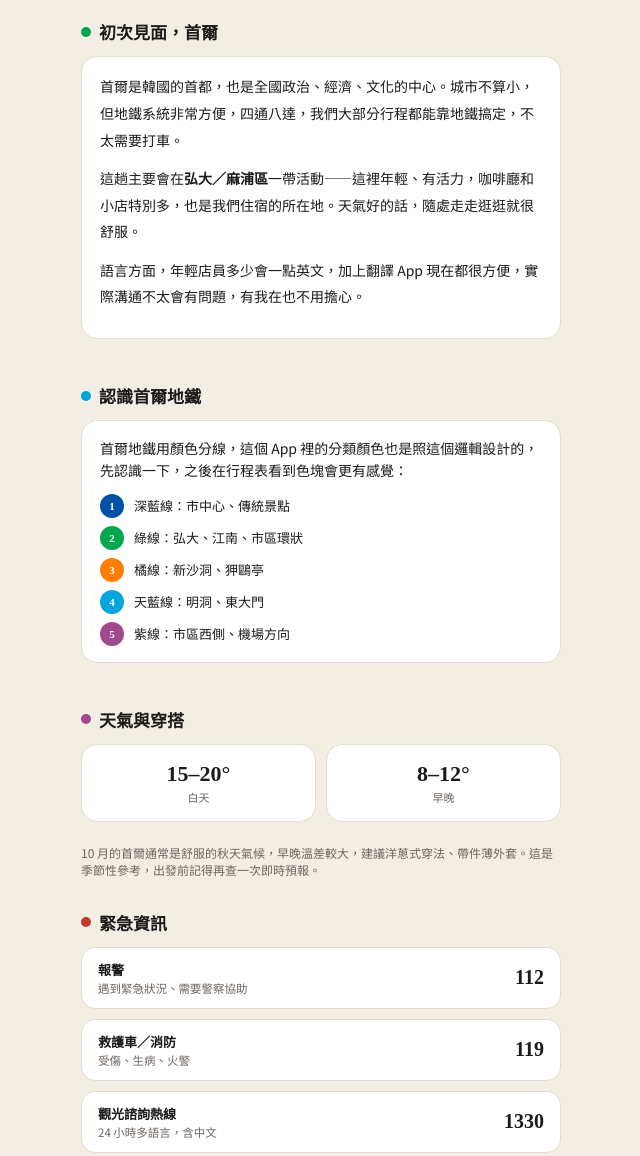
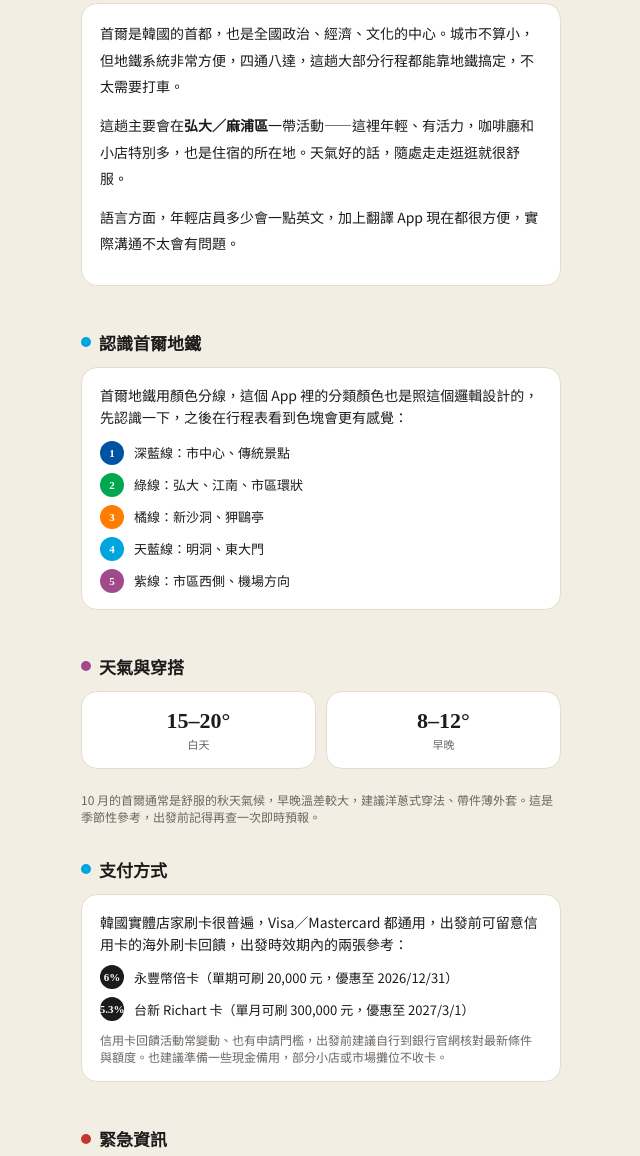
Before and after one commit to yyuanchuang/seoul-trip-app, a plain HTML site: page index.html in a window 1280 px wide. Shown: the part 908-2064 px from the top of the page, without its empty margins (319-959 px from the left). Drawn offline with Linux system fonts and the light colour scheme.

Commit message:
手冊首頁調整語氣並新增支付方式資訊
- 拿掉手冊第一人稱導遊語氣，改為中性開場句
- 新增支付方式區塊，只保留出發時仍有效的信用卡優惠（永豐幣倍卡、台新 Richart 卡）

```diff
--- a/index.html
+++ b/index.html
@@ -115,7 +115,7 @@
   <h1>首爾家族旅行手冊</h1>
   <div class="dates">2026.10.21 – 10.25 ｜ 四大一小</div>
   <div class="welcome">
-    這次由我來帶大家去首爾。我在這裡住過半年，路怎麼走、東西怎麼點、地鐵怎麼搭都熟，你們不用擔心迷路或語言不通的問題，一切都安排好了。這本手冊整理了住宿、機票、緊急聯絡方式，還有一點首爾小知識，出發前可以先翻一翻，安心跟我走就好。
+    首爾五天四夜的住宿、行程與實用資訊都整理在這裡。出發前可先查看住宿位置、活動區域、天氣穿搭與緊急聯絡方式；旅途中也能快速切換投票、行程與花費紀錄。
   </div>
 </div>
 
@@ -143,9 +143,9 @@
 <div class="section">
   <h2><span class="dot" style="background:var(--coffee)"></span>初次見面，首爾</h2>
   <div class="card intro-text">
-    <p>首爾是韓國的首都，也是全國政治、經濟、文化的中心。城市不算小，但地鐵系統非常方便，四通八達，我們大部分行程都能靠地鐵搞定，不太需要打車。</p>
-    <p>這趟主要會在<strong>弘大／麻浦區</strong>一帶活動——這裡年輕、有活力，咖啡廳和小店特別多，也是我們住宿的所在地。天氣好的話，隨處走走逛逛就很舒服。</p>
-    <p>語言方面，年輕店員多少會一點英文，加上翻譯 App 現在都很方便，實際溝通不太會有問題，有我在也不用擔心。</p>
+    <p>首爾是韓國的首都，也是全國政治、經濟、文化的中心。城市不算小，但地鐵系統非常方便，四通八達，這趟大部分行程都能靠地鐵搞定，不太需要打車。</p>
+    <p>這趟主要會在<strong>弘大／麻浦區</strong>一帶活動——這裡年輕、有活力，咖啡廳和小店特別多，也是住宿的所在地。天氣好的話，隨處走走逛逛就很舒服。</p>
+    <p>語言方面，年輕店員多少會一點英文，加上翻譯 App 現在都很方便，實際溝通不太會有問題。</p>
   </div>
 </div>
 
@@ -176,6 +176,18 @@
     </div>
   </div>
   <div class="note" style="text-align:left; padding:10px 0 0;">10 月的首爾通常是舒服的秋天氣候，早晚溫差較大，建議洋蔥式穿法、帶件薄外套。這是季節性參考，出發前記得再查一次即時預報。</div>
+</div>
+
+<div class="section">
+  <h2><span class="dot" style="background:var(--shop)"></span>支付方式</h2>
+  <div class="card">
+    <div class="val">韓國實體店家刷卡很普遍，Visa／Mastercard 都通用，出發前可留意信用卡的海外刷卡回饋，出發時效期內的兩張參考：</div>
+    <div class="subway-legend">
+      <div class="row"><span class="chip" style="background:var(--ink)">6%</span> 永豐幣倍卡（單期可刷 20,000 元，優惠至 2026/12/31）</div>
+      <div class="row"><span class="chip" style="background:var(--ink)">5.3%</span> 台新 Richart 卡（單月可刷 300,000 元，優惠至 2027/3/1）</div>
+    </div>
+    <div class="note" style="text-align:left; padding:10px 0 0;">信用卡回饋活動常變動、也有申請門檻，出發前建議自行到銀行官網核對最新條件與額度。也建議準備一些現金備用，部分小店或市場攤位不收卡。</div>
+  </div>
 </div>
 
 <div class="section">
```
